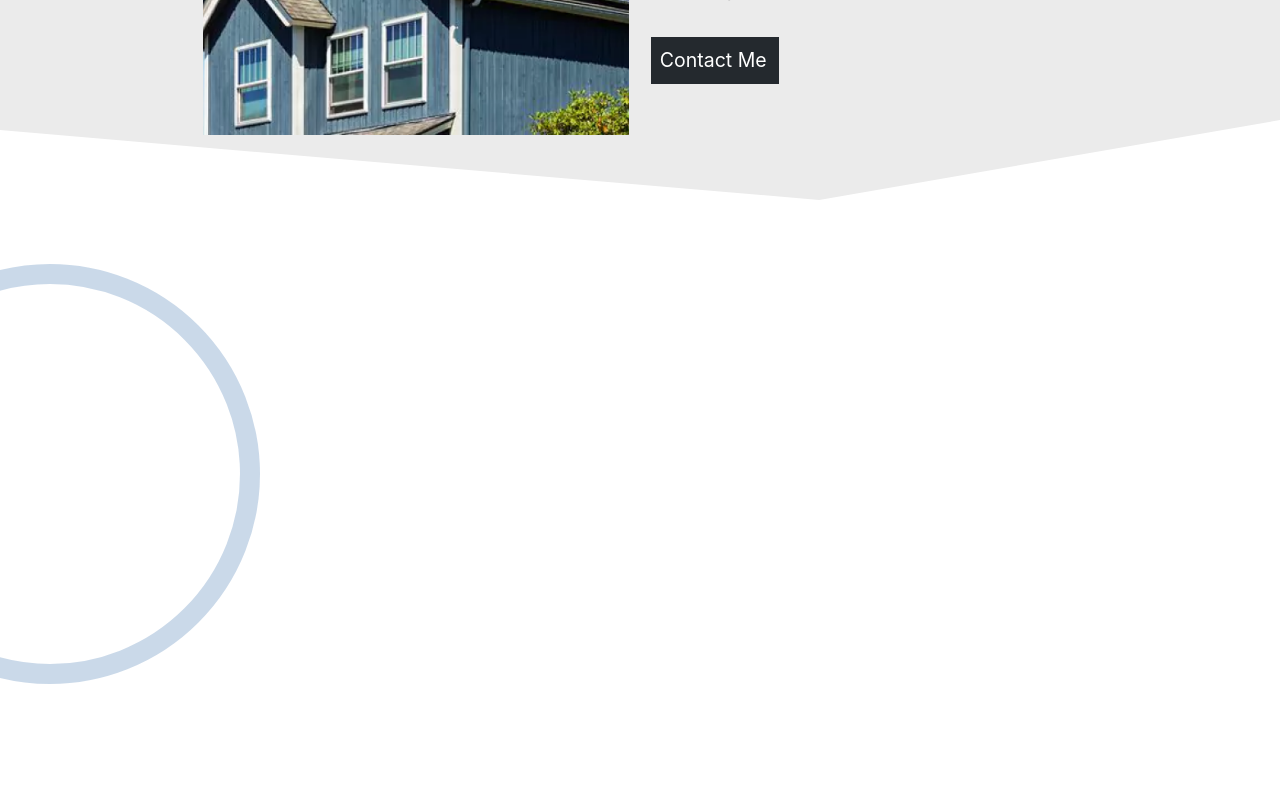
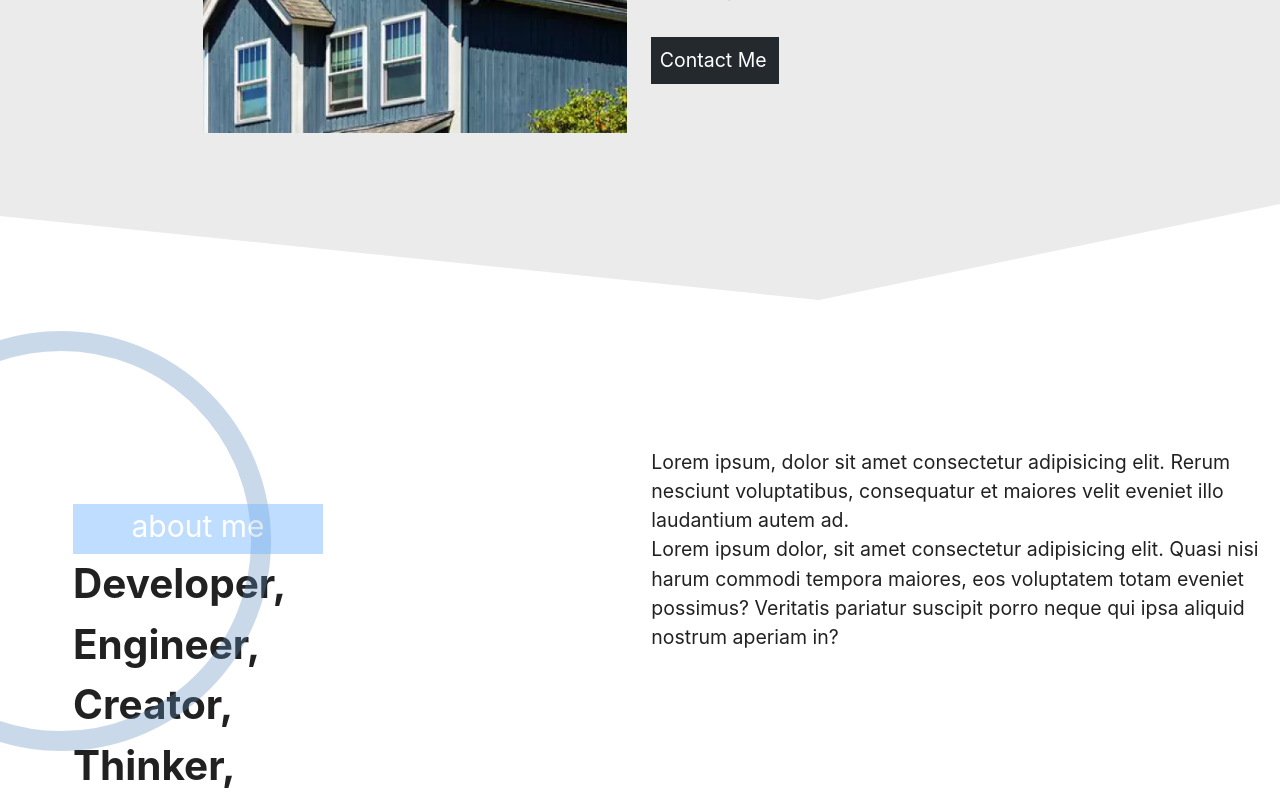
Before and after one commit to Evan-Coleman/portfolio, a React (Create React App) app: page / in a window 1280 px wide. Shown: the part 300-1100 px from the top of the page. Before the commit the page ends 984 px from the top, so only its background shows below. Built offline with nearby package versions, Linux system fonts and the light colour scheme.

Commit message:
starting about me section

```diff
--- a/src/components/AboutMe.js
+++ b/src/components/AboutMe.js
@@ -2,8 +2,29 @@ import React from "react";
 
 export default function AboutMe() {
   return (
-    <div className="AboutMeWrapper">
-      <div className="Circle" />
+    <div className="AboutMeWrapper row">
+      <div className="col l6 m6 s12">
+        <div className="Circle" />
+        <div className="CircleWrapper">
+          <div className="CircleHeader">about me</div>
+          <div className="CircleContent">Developer,</div>
+          <div className="CircleContent">Engineer,</div>
+          <div className="CircleContent">Creator,</div>
+          <div className="CircleContent">Thinker,</div>
+        </div>
+      </div>
+      <div className="SideContent col l6 m6 s12">
+        <div>
+          Lorem ipsum, dolor sit amet consectetur adipisicing elit. Rerum
+          nesciunt voluptatibus, consequatur et maiores velit eveniet illo
+          laudantium autem ad.
+          <br />
+          Lorem ipsum dolor, sit amet consectetur adipisicing elit. Quasi nisi
+          harum commodi tempora maiores, eos voluptatem totam eveniet possimus?
+          Veritatis pariatur suscipit porro neque qui ipsa aliquid nostrum
+          aperiam in?
+        </div>
+      </div>
     </div>
   );
 }
--- a/src/css/_aboutMe.scss
+++ b/src/css/_aboutMe.scss
@@ -1,6 +1,8 @@
 .AboutMeWrapper {
   width: 100%;
-  height: 100%;
+  height: 500px;
+  padding: 0px;
+  margin: 0px;
 
   .Circle {
     border: 20px solid #5e8cbd;
@@ -16,4 +18,29 @@
     }
     margin-left: -160px;
   }
+
+  .CircleWrapper {
+    margin-top: -40%;
+    margin-left: 10%;
+  }
+
+  .CircleHeader {
+    height: 50px;
+    font-size: 2rem;
+    width: 250px;
+    background: #66b0ff;
+    color: white;
+    opacity: 0.41;
+    text-align: center;
+  }
+  .CircleContent {
+    font-weight: bold;
+    font-size: 2.7rem;
+  }
+  .SideContent {
+    height: 100%;
+    width: 100%;
+    align-items: center;
+    display: flex;
+  }
 }
--- a/src/css/_myHeader.scss
+++ b/src/css/_myHeader.scss
@@ -4,7 +4,7 @@
   height: 100%;
   @media only screen and (min-width: 760px) {
     clip-path: polygon(100% 0, 100% 84%, 64% 100%, 0 86%, 0 0);
-    height: 500px;
+    height: 600px;
   }
 
   .Name {
@@ -24,6 +24,7 @@
 
   .ProfileImage {
     max-width: 100%;
+    max-height: 350px;
   }
 
   .AboutMeSection {
```
